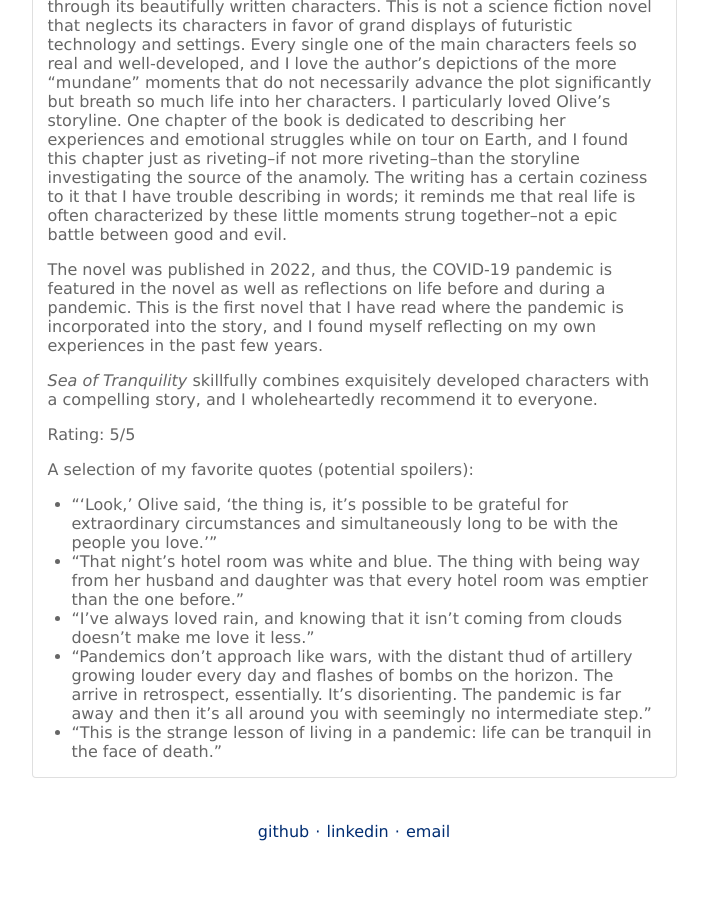
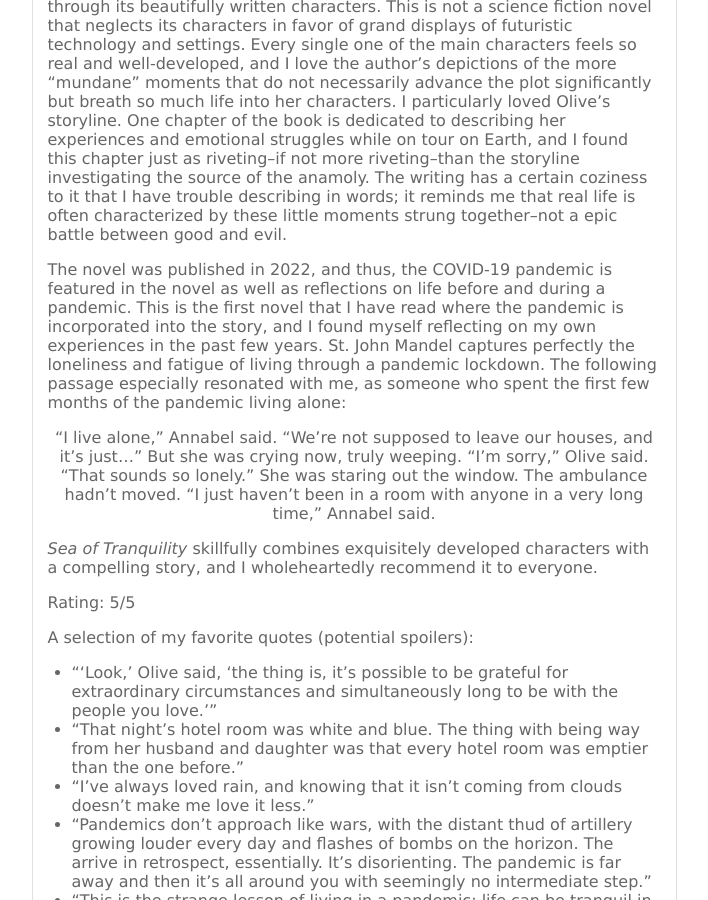
Before and after one commit to ryanlu41/ryanlu41.github.io, a Jekyll site: the page built from _posts/2022-12-18-Sea-of-Tranquility.md, in a window 1280 px wide and 900 px high, scrolled down 945 px. Shown: the whole window, without its empty margins (286-994 px from the left). Built offline with Jekyll 4.4.1, drawn with Linux system fonts in a browser that asks for light colours; before the commit the page ends 1823 px from its top, so only the background shows below that.

Commit message:
new updates to review

```diff
--- a/_posts/2022-12-18-Sea-of-Tranquility.md
+++ b/_posts/2022-12-18-Sea-of-Tranquility.md
@@ -19,7 +19,13 @@
 
 The plot of the novel is engaging and satisfying; however, the novel shines through its beautifully written characters. This is not a science fiction novel that neglects its characters in favor of grand displays of futuristic technology and settings. Every single one of the main characters feels so real and well-developed, and I love the author's depictions of the more "mundane" moments that do not necessarily advance the plot significantly but breath so much life into her characters. I particularly loved Olive's storyline. One chapter of the book is dedicated to describing her experiences and emotional struggles while on tour on Earth, and I found this chapter just as riveting--if not more riveting--than the storyline investigating the source of the anamoly. The writing has a certain coziness to it that I have trouble describing in words; it reminds me that real life is often characterized by these little moments strung together--not a epic battle between good and evil.
 
-The novel was published in 2022, and thus, the COVID-19 pandemic is featured in the novel as well as reflections on life before and during a pandemic. This is the first novel that I have read where the pandemic is incorporated into the story, and I found myself reflecting on my own experiences in the past few years.
+The novel was published in 2022, and thus, the COVID-19 pandemic is featured in the novel as well as reflections on life before and during a pandemic. This is the first novel that I have read where the pandemic is incorporated into the story, and I found myself reflecting on my own experiences in the past few years. St. John Mandel captures perfectly the loneliness and fatigue of living through a pandemic lockdown. The following passage especially resonated with me, as someone who spent the first few months of the pandemic living alone:
+
+{:refdef: style="text-align: center;"}
+"I live alone," Annabel said. "We're not supposed to leave our houses, and it's just..." But she was crying now, truly weeping.
+"I'm sorry," Olive said. "That sounds so lonely." She was staring out the window. The ambulance hadn't moved.
+"I just haven't been in a room with anyone in a very long time," Annabel said.
+{: refdef}
 
 *Sea of Tranquility* skillfully combines exquisitely developed characters with a compelling story, and I wholeheartedly recommend it to everyone.
 
```
Also changed, not shown: images/blog/Lu_Ryan_Y2QProof.jpg (deleted).
